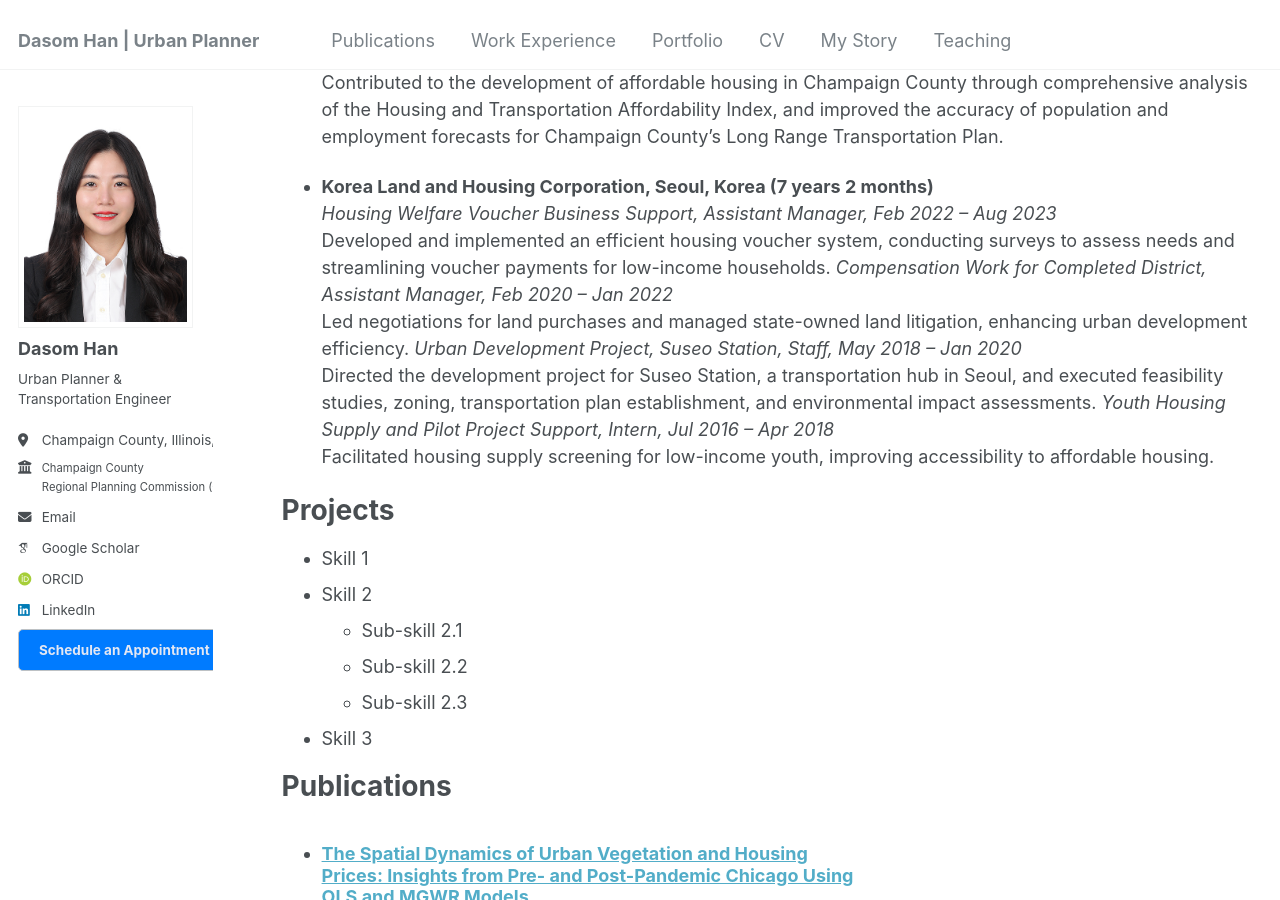
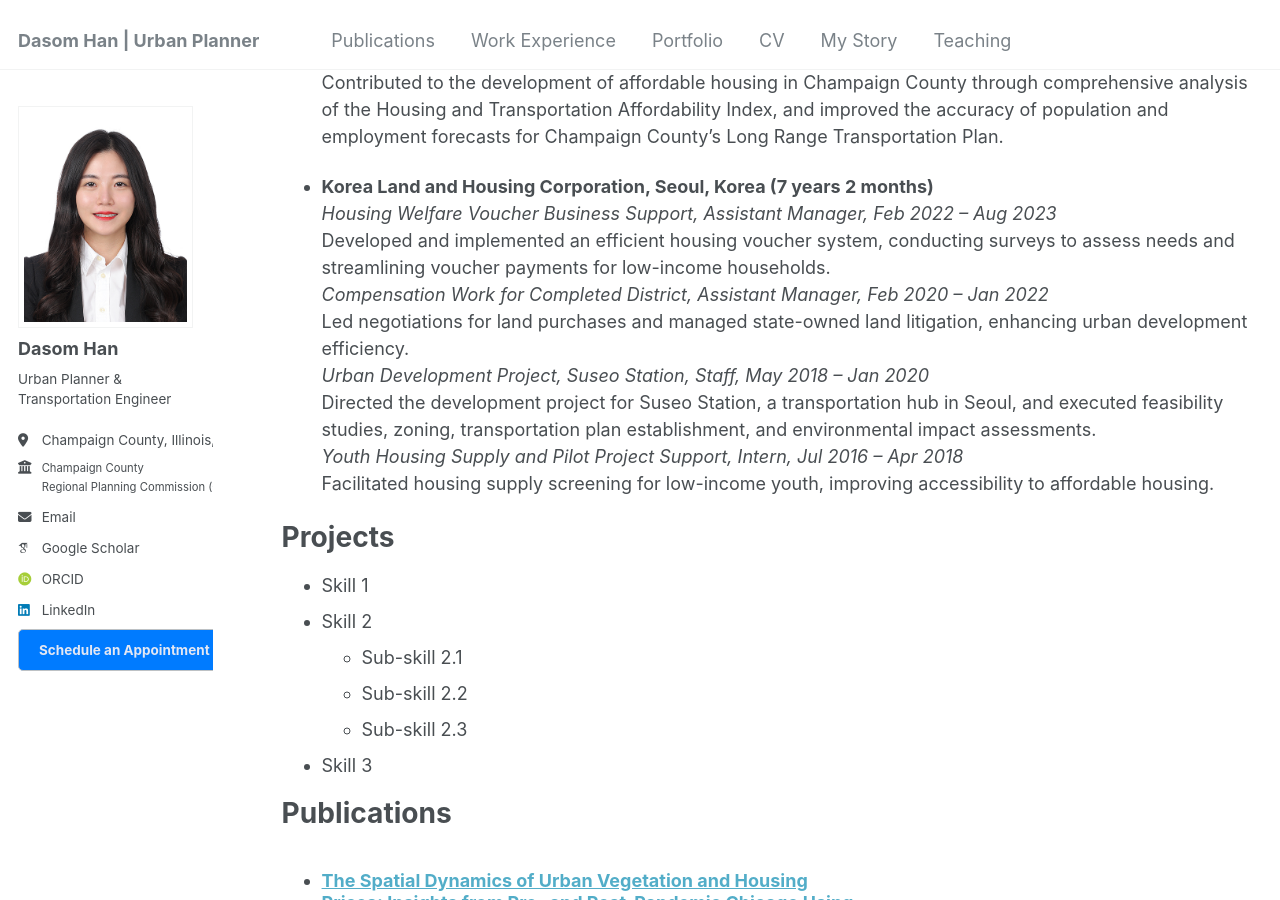
Before and after one commit to dasomh/dasomh.github.io, a Jekyll site: the page built from _pages/cv.md, in a window 1280 px wide and 900 px high, scrolled down 552 px. Built offline with Jekyll 4.4.1, drawn with Linux system fonts in a browser that asks for light colours; some web fonts are replaced.

Commit message:
Update cv.md

```diff
--- a/_pages/cv.md
+++ b/_pages/cv.md
@@ -26,11 +26,11 @@ Contributed to the development of affordable housing in Champaign County through
 
 *	<strong>Korea Land and Housing Corporation, Seoul, Korea (7 years 2 months)</strong><br>
 <em>Housing Welfare Voucher Business Support, Assistant Manager, Feb 2022 – Aug 2023</em><br>
-Developed and implemented an efficient housing voucher system, conducting surveys to assess needs and streamlining voucher payments for low-income households.
+Developed and implemented an efficient housing voucher system, conducting surveys to assess needs and streamlining voucher payments for low-income households.<br>
 <em>Compensation Work for Completed District, Assistant Manager, Feb 2020 – Jan 2022</em><br>
-Led negotiations for land purchases and managed state-owned land litigation, enhancing urban development efficiency.
+Led negotiations for land purchases and managed state-owned land litigation, enhancing urban development efficiency.<br>
 <em>Urban Development Project, Suseo Station, Staff, May 2018 – Jan 2020</em><br>
-Directed the development project for Suseo Station, a transportation hub in Seoul, and executed feasibility studies, zoning, transportation plan establishment, and environmental impact assessments.
+Directed the development project for Suseo Station, a transportation hub in Seoul, and executed feasibility studies, zoning, transportation plan establishment, and environmental impact assessments.<br>
 <em>Youth Housing Supply and Pilot Project Support, Intern, Jul 2016 – Apr 2018</em><br>
 Facilitated housing supply screening for low-income youth, improving accessibility to affordable housing.
 
```
